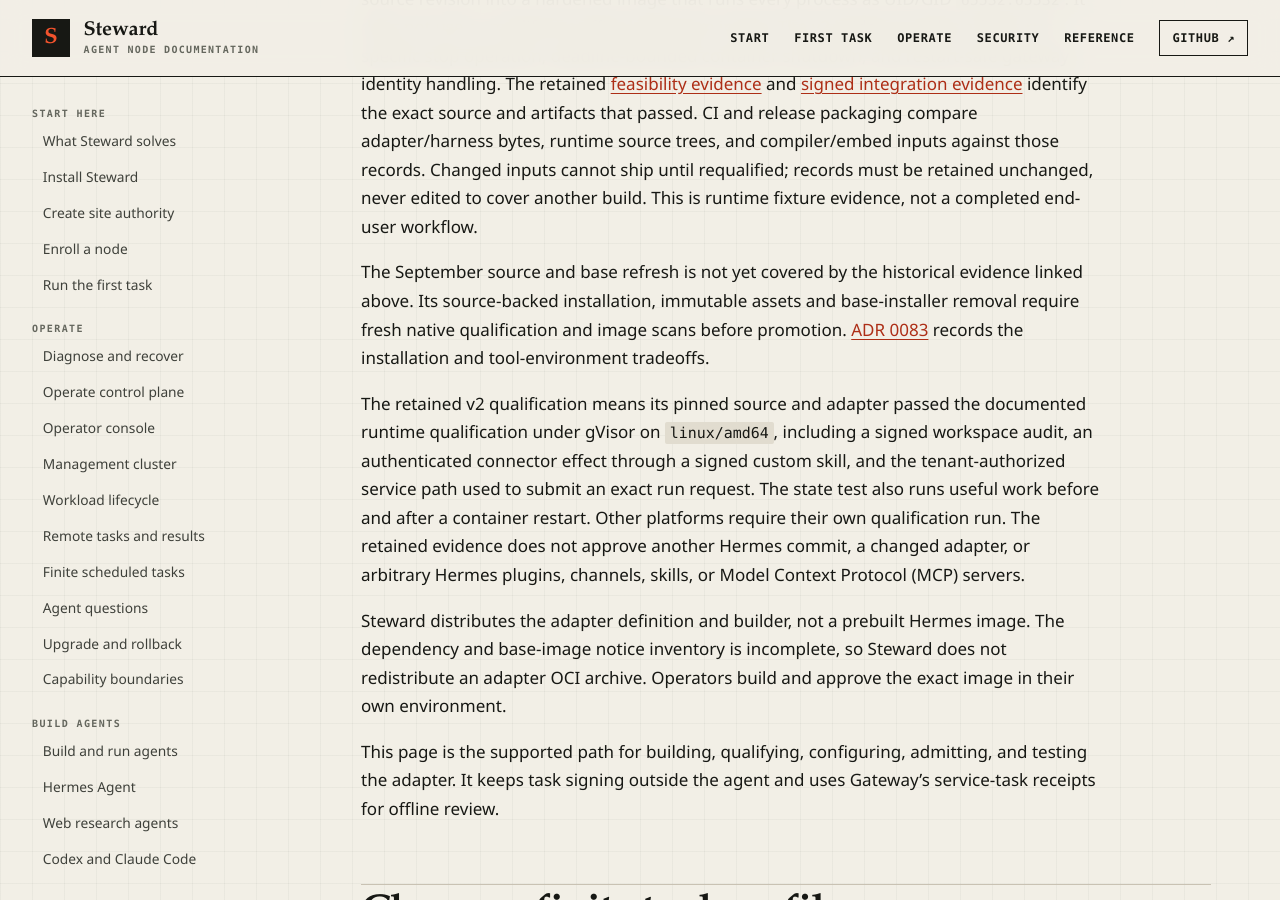
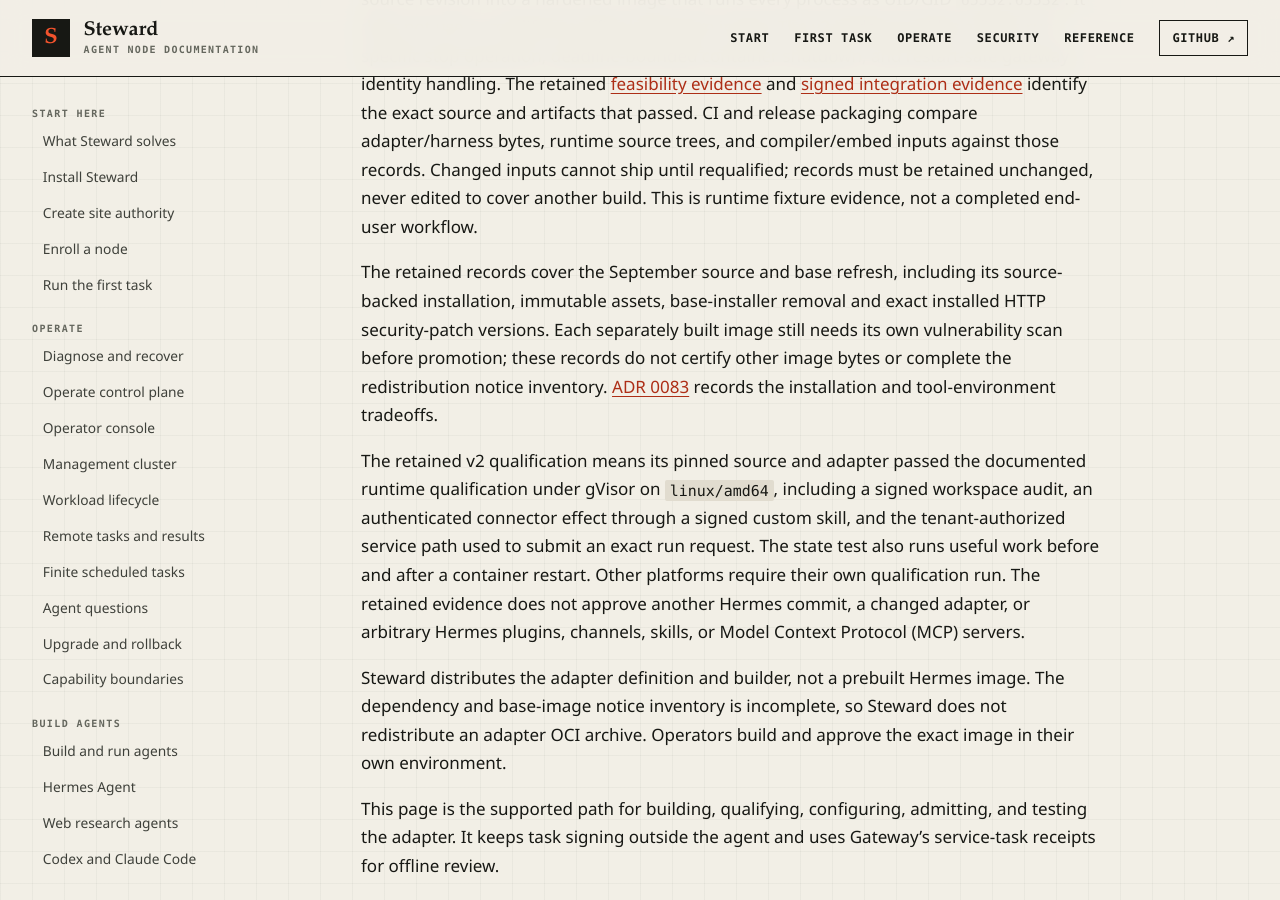
Before and after one commit to hardrails/steward, a Jekyll site: the page built from docs/guides/hermes-agent.md, in a window 1280 px wide and 900 px high, scrolled down 525 px. Built offline with Jekyll 4.4.1, drawn with Linux system fonts in a browser that asks for light colours.

Commit message:
Describe the retained refresh qualification without a stale warning
Constraint: Exact-image scanning and redistribution notice review remain independent requirements.

```diff
--- a/docs/guides/hermes-agent.md
+++ b/docs/guides/hermes-agent.md
@@ -20,10 +20,12 @@ against those records. Changed inputs cannot ship until requalified; records mus
 be retained unchanged, never edited to cover another build. This is runtime fixture
 evidence, not a completed end-user workflow.
 
-The September source and base refresh is not yet covered by the historical
-evidence linked above. Its source-backed installation, immutable assets and
-base-installer removal require fresh native qualification and image scans before
-promotion. [ADR 0083]({{ '/decisions/0083-reuse-hermes-source-installation-and-a-slim-runtime/' | relative_url }})
+The retained records cover the September source and base refresh, including its
+source-backed installation, immutable assets, base-installer removal and exact
+installed HTTP security-patch versions. Each separately built image still needs
+its own vulnerability scan before promotion; these records do not certify other
+image bytes or complete the redistribution notice inventory.
+[ADR 0083]({{ '/decisions/0083-reuse-hermes-source-installation-and-a-slim-runtime/' | relative_url }})
 records the installation and tool-environment tradeoffs.
 
 The retained v2 qualification means its pinned source and adapter passed the documented
```
